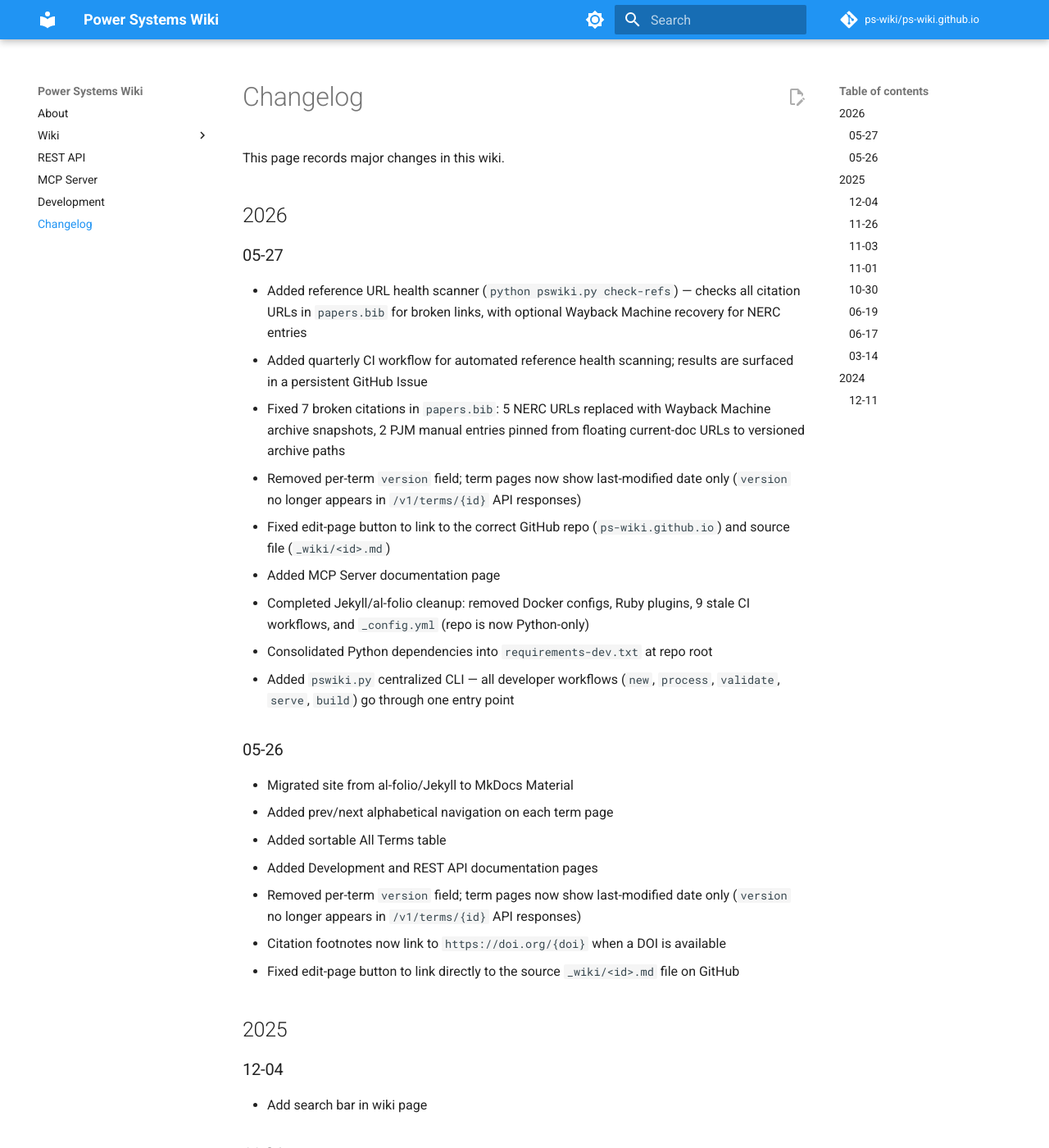
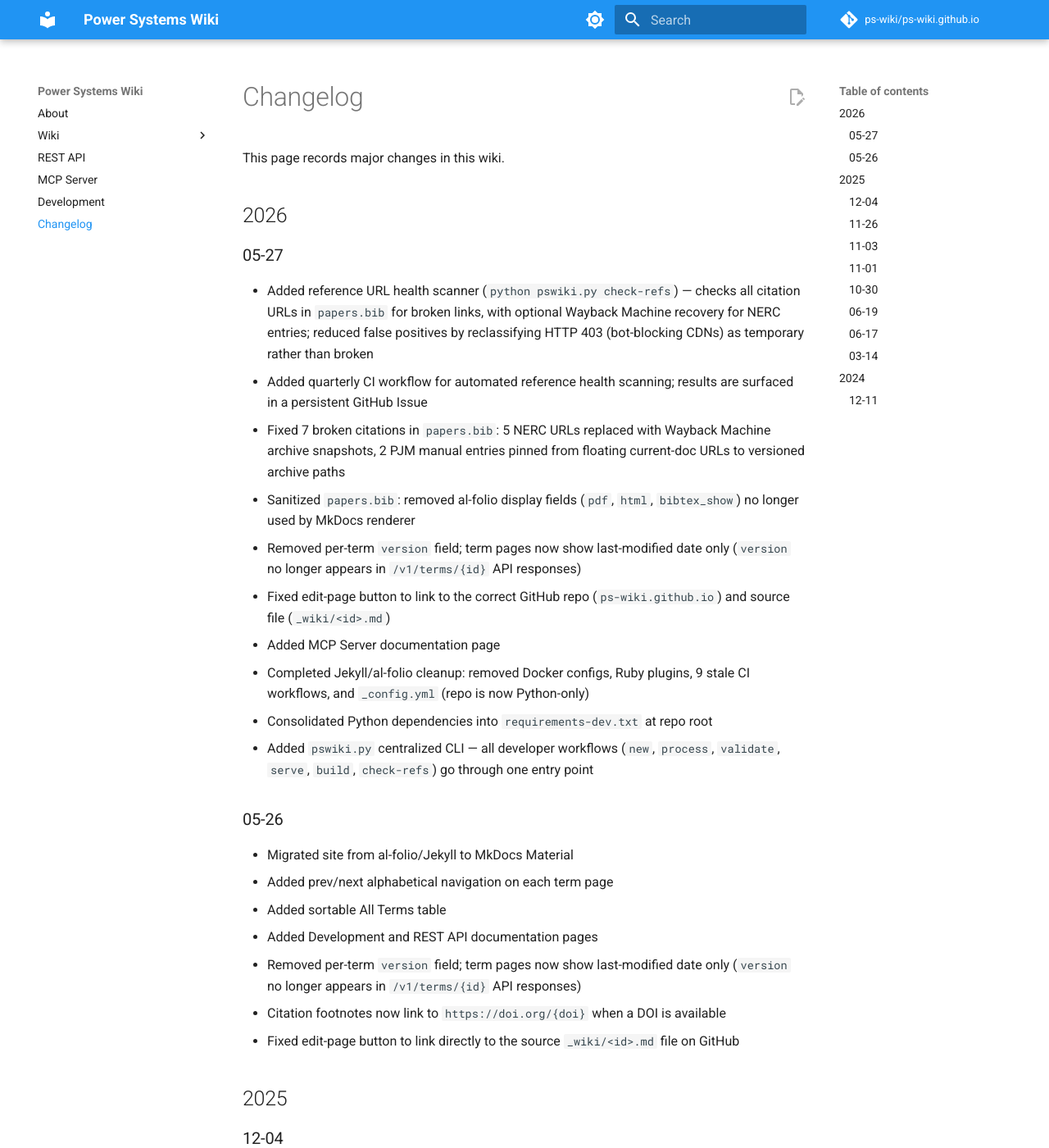
Before and after one commit to ps-wiki/ps-wiki.github.io, an MkDocs documentation site: the page built from docs/changelog.md, in a window 1280 px wide and 1400 px high. Shown: the whole window at 82% size. Built offline with MkDocs 1.6.1 and Material for MkDocs 9.7.7, drawn with Linux system fonts in a browser that asks for light colours; comment, search, counter and statistics services are not loaded.

Commit message:
Add check-refs to development docs and update changelog
- Document check-refs command in Developer CLI section of development.md
- Add bib sanitization and scanner false-positive fix to changelog
- Add check-refs to CLI command list in changelog entry

Co-Authored-By: Claude Sonnet 4.6 <noreply@anthropic.com>

```diff
--- a/docs/changelog.md
+++ b/docs/changelog.md
@@ -9,15 +9,16 @@ This page records major changes in this wiki.
 
 ### 05-27
 
-- Added reference URL health scanner (`python pswiki.py check-refs`) — checks all citation URLs in `papers.bib` for broken links, with optional Wayback Machine recovery for NERC entries
+- Added reference URL health scanner (`python pswiki.py check-refs`) — checks all citation URLs in `papers.bib` for broken links, with optional Wayback Machine recovery for NERC entries; reduced false positives by reclassifying HTTP 403 (bot-blocking CDNs) as temporary rather than broken
 - Added quarterly CI workflow for automated reference health scanning; results are surfaced in a persistent GitHub Issue
 - Fixed 7 broken citations in `papers.bib`: 5 NERC URLs replaced with Wayback Machine archive snapshots, 2 PJM manual entries pinned from floating current-doc URLs to versioned archive paths
+- Sanitized `papers.bib`: removed al-folio display fields (`pdf`, `html`, `bibtex_show`) no longer used by MkDocs renderer
 - Removed per-term `version` field; term pages now show last-modified date only (`version` no longer appears in `/v1/terms/{id}` API responses)
 - Fixed edit-page button to link to the correct GitHub repo (`ps-wiki.github.io`) and source file (`_wiki/<id>.md`)
 - Added MCP Server documentation page
 - Completed Jekyll/al-folio cleanup: removed Docker configs, Ruby plugins, 9 stale CI workflows, and `_config.yml` (repo is now Python-only)
 - Consolidated Python dependencies into `requirements-dev.txt` at repo root
-- Added `pswiki.py` centralized CLI — all developer workflows (`new`, `process`, `validate`, `serve`, `build`) go through one entry point
+- Added `pswiki.py` centralized CLI — all developer workflows (`new`, `process`, `validate`, `serve`, `build`, `check-refs`) go through one entry point
 
 ### 05-26
 
```
Also changed, not shown: docs/development.md (+2 -0 lines).
